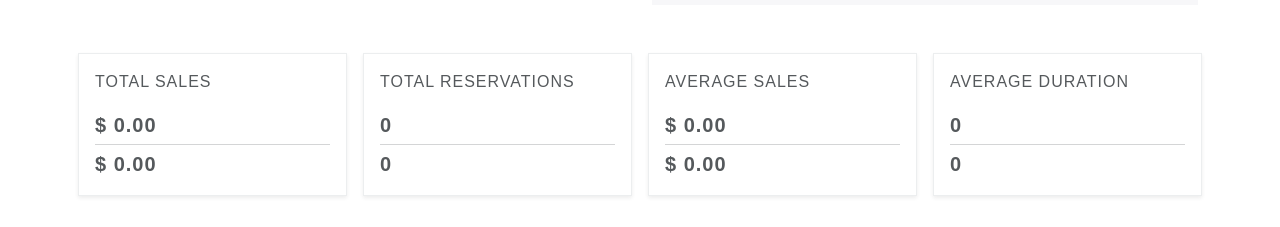
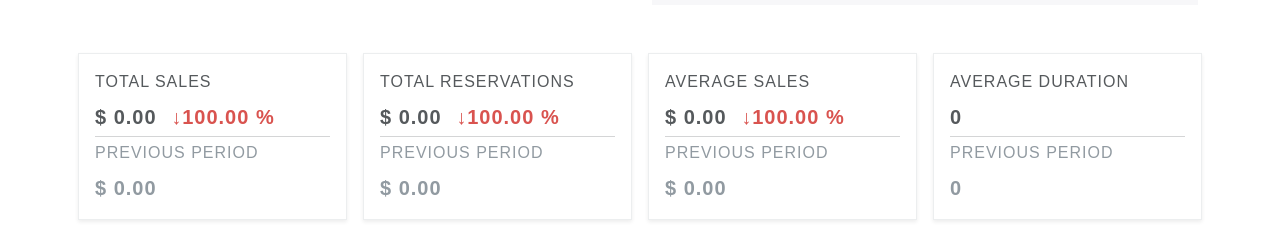
Before and after one commit to yosko99/parking-finder, a React (Create React App) app in the folder frontend/: page /dashboard in a window 1280 px wide. Shown: the part 207-434 px from the top of the page. Built offline with nearby package versions, Linux system fonts and the light colour scheme; no server answers.

Commit message:
Compare previous data with current data

```diff
--- a/frontend/package.json
+++ b/frontend/package.json
@@ -16,6 +16,7 @@
     "jotai": "^2.2.2",
     "react": "^18.2.0",
     "react-bootstrap": "^2.6.0",
+    "react-countup": "^6.4.2",
     "react-dom": "^18.2.0",
     "react-icons": "^4.8.0",
     "react-query": "^3.39.3",
--- /dev/null
+++ b/frontend/src/components/containers/DashboardStatisticBox.tsx
@@ -0,0 +1,32 @@
+import React from 'react';
+
+import CountUp from 'react-countup';
+
+import CustomPercentage from '../utils/CustomPercentage';
+
+interface Props {
+  firstValue: number;
+  secondValue: number;
+  title: string;
+}
+
+const DashboardStatisticBox = ({ firstValue, secondValue, title }: Props) => {
+  return (
+    <div>
+      <p className="mb-2">{title}</p>
+      <p className="fs-4 mb-0" style={{ fontWeight: 'bold' }}>
+        $ <CountUp end={firstValue} decimals={2} duration={1} />{' '}
+        <span className="ms-2">
+          <CustomPercentage firstValue={firstValue} secondValue={secondValue} />
+        </span>
+      </p>
+      <hr className="m-0 my-1" />
+      <p className="text-muted mb-2">Previous period</p>
+      <p className="fs-4 mb-0 text-muted" style={{ fontWeight: 'bold' }}>
+        $ <CountUp end={secondValue} decimals={2} duration={1} />
+      </p>
+    </div>
+  );
+};
+
+export default DashboardStatisticBox;
--- a/frontend/src/components/containers/DashboardTopInformation.tsx
+++ b/frontend/src/components/containers/DashboardTopInformation.tsx
@@ -2,6 +2,7 @@ import React from 'react';
 
 import { Col, Row } from 'react-bootstrap';
 
+import DashboardStatisticBox from './DashboardStatisticBox';
 import getDurationInWords from '../../functions/getDurationInWords';
 import IDashboardResponse from '../../interfaces/IDashboardResponse';
 
@@ -13,42 +14,34 @@ const DashboardTopInformation = ({ dashboardResponse }: Props) => {
   return (
     <Row className="text-uppercase mt-4">
       <Col className="shadow-sm p-3 m-2 border">
-        <p>Total Sales</p>
-        <p className="fs-4 mb-0" style={{ fontWeight: 'bold' }}>
-          $ {dashboardResponse.totalSales.current.toFixed(2)}
-        </p>
-        <hr className="m-0 my-1" />
-        <p className="fs-4 mb-0" style={{ fontWeight: 'bold' }}>
-          $ {dashboardResponse.totalSales.prev.toFixed(2)}
-        </p>
+        <DashboardStatisticBox
+          title="Total Sales"
+          firstValue={dashboardResponse.totalSales.current}
+          secondValue={dashboardResponse.totalSales.prev}
+        />
       </Col>
       <Col className="shadow-sm p-3 m-2 border">
-        <p>TOTAL RESERVATIONS</p>
-        <p className="fs-4 mb-0" style={{ fontWeight: 'bold' }}>
-          {dashboardResponse.totalReservations.current}
-        </p>
-        <hr className="m-0 my-1" />
-        <p className="fs-4 mb-0" style={{ fontWeight: 'bold' }}>
-          {dashboardResponse.totalReservations.prev}
-        </p>
+        <DashboardStatisticBox
+          title="Total Reservations"
+          firstValue={dashboardResponse.totalReservations.current}
+          secondValue={dashboardResponse.totalReservations.prev}
+        />
       </Col>
       <Col className="shadow-sm p-3 m-2 border">
-        <p>Average Sales</p>
-        <p className="fs-4 mb-0" style={{ fontWeight: 'bold' }}>
-          $ {dashboardResponse.averageSales.current.toFixed(2)}
-        </p>
-        <hr className="m-0 my-1" />
-        <p className="fs-4 mb-0" style={{ fontWeight: 'bold' }}>
-          $ {dashboardResponse.averageSales.prev.toFixed(2)}
-        </p>
+        <DashboardStatisticBox
+          title="Average Sales"
+          firstValue={dashboardResponse.averageSales.current}
+          secondValue={dashboardResponse.averageSales.prev}
+        />
       </Col>
       <Col className="shadow-sm p-3 m-2 border">
-        <p>Average Duration</p>
+        <p className="mb-2">Average Duration</p>
         <p className="fs-4 mb-0" style={{ fontWeight: 'bold' }}>
           {getDurationInWords(dashboardResponse.averageDuration.current)}
         </p>
         <hr className="m-0 my-1" />
-        <p className="fs-4 mb-0" style={{ fontWeight: 'bold' }}>
+        <p className="text-muted mb-2">Previous period</p>
+        <p className="fs-4 mb-0 text-muted" style={{ fontWeight: 'bold' }}>
           {getDurationInWords(dashboardResponse.averageDuration.prev)}
         </p>
       </Col>
--- /dev/null
+++ b/frontend/src/components/utils/CustomPercentage.tsx
@@ -0,0 +1,26 @@
+import React from 'react';
+
+import CountUp from 'react-countup';
+
+interface Props {
+  firstValue: number;
+  secondValue: number;
+}
+
+const CustomPercentage = ({ firstValue, secondValue }: Props) => {
+  const value1 = firstValue > 0 ? firstValue : 1;
+  const value2 = secondValue > 0 ? secondValue : 1;
+
+  return (
+    <CountUp
+      end={(value1 / value2) * 100}
+      duration={1}
+      decimals={2}
+      suffix=" %"
+      prefix={value1 > value2 ? '↑' : '↓'}
+      className={value1 > value2 ? 'text-success' : 'text-danger'}
+    />
+  );
+};
+
+export default CustomPercentage;
```
Also changed, not shown: 1 other file (tests, documents, lock files or other folders).
